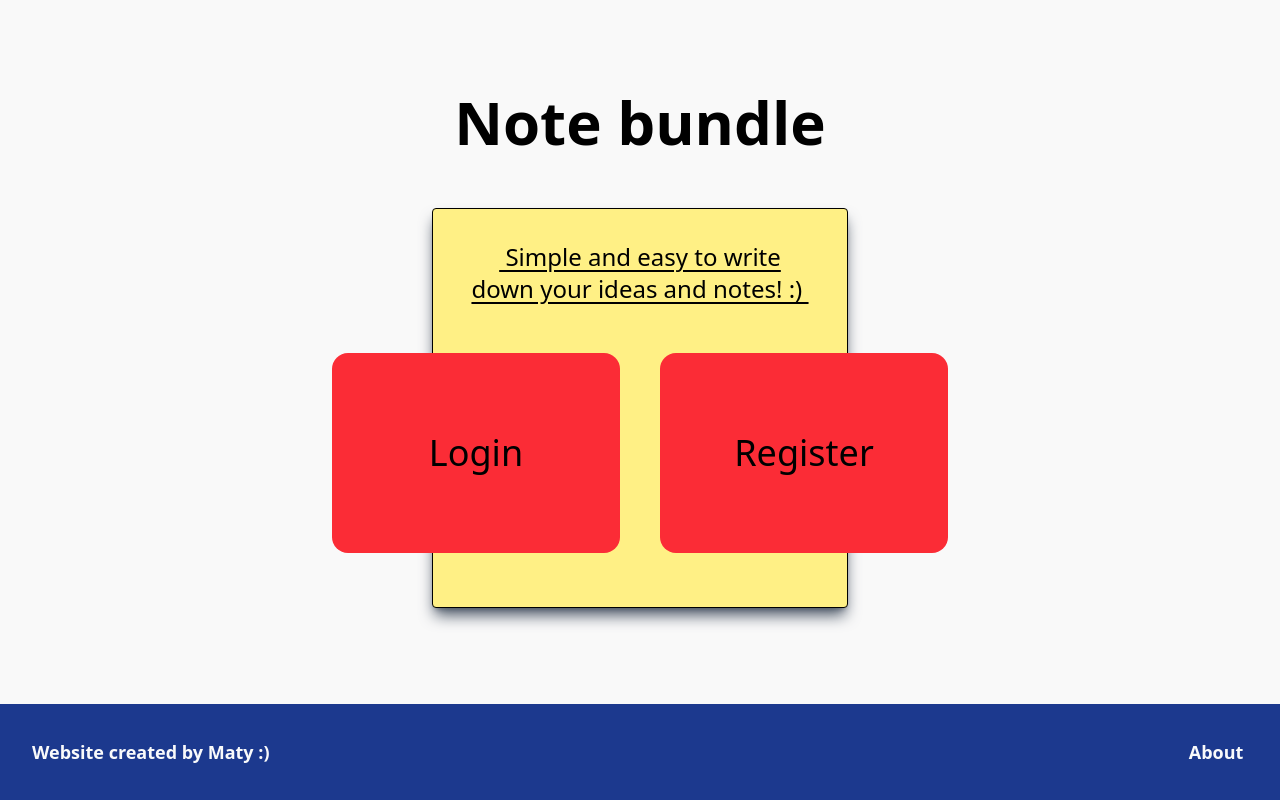
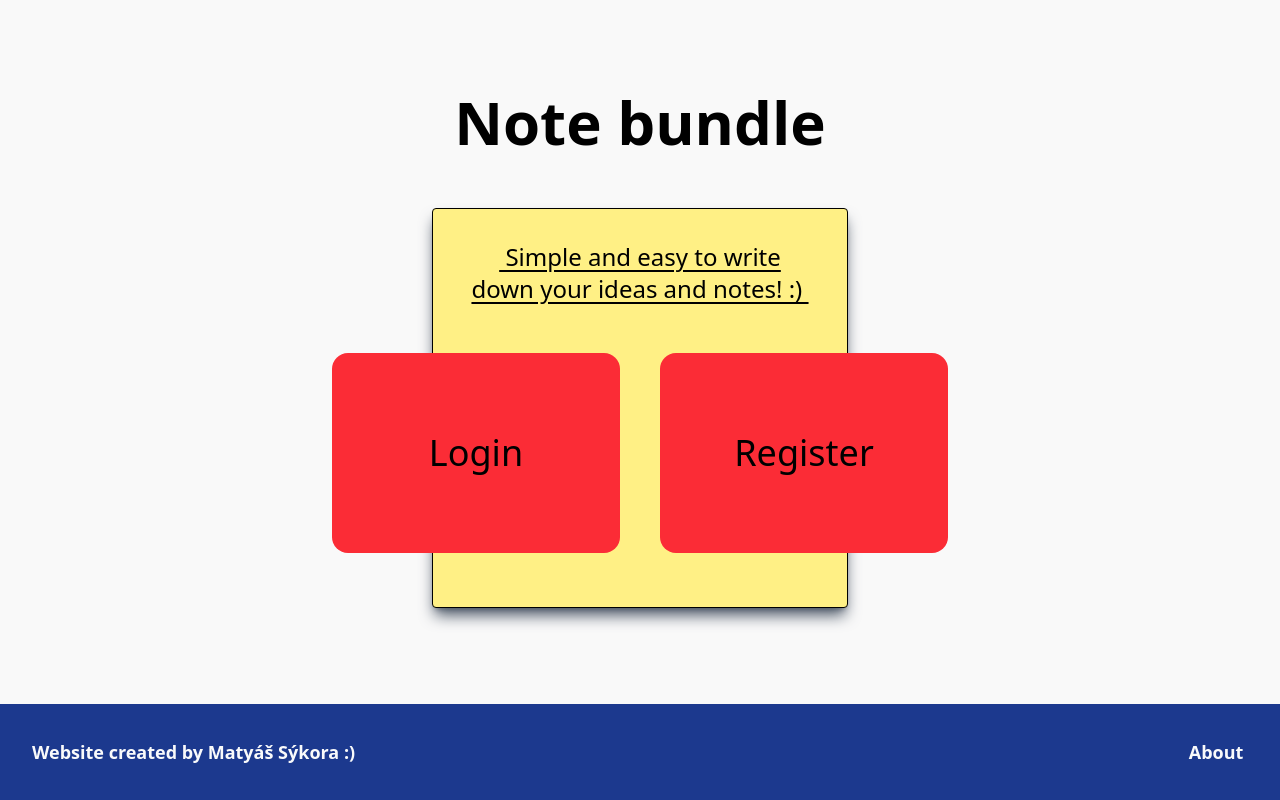
Before and after one commit to MatyasSykorka/next-app_NoteBundle, a Next.js app: page / in a window 1280 px wide. Built offline with nearby package versions, Linux system fonts and the light colour scheme.

Commit message:
footer update

```diff
--- a/src/components/footer/footer.tsx
+++ b/src/components/footer/footer.tsx
@@ -47,7 +47,7 @@ export default function Footer() {
                                                         hover:text-yellow-500
                                                 "
                                         >
-                                                Maty
+                                                Matyáš Sýkora
                                         </Link>
                                         &nbsp;:)
                                 </p>
```
